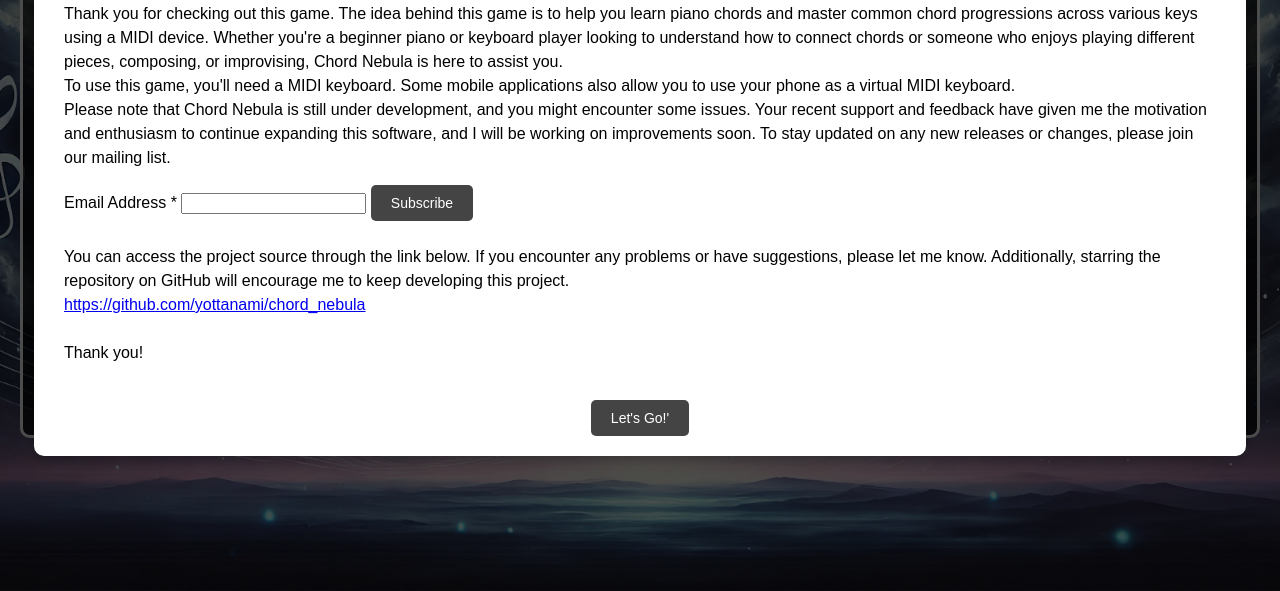
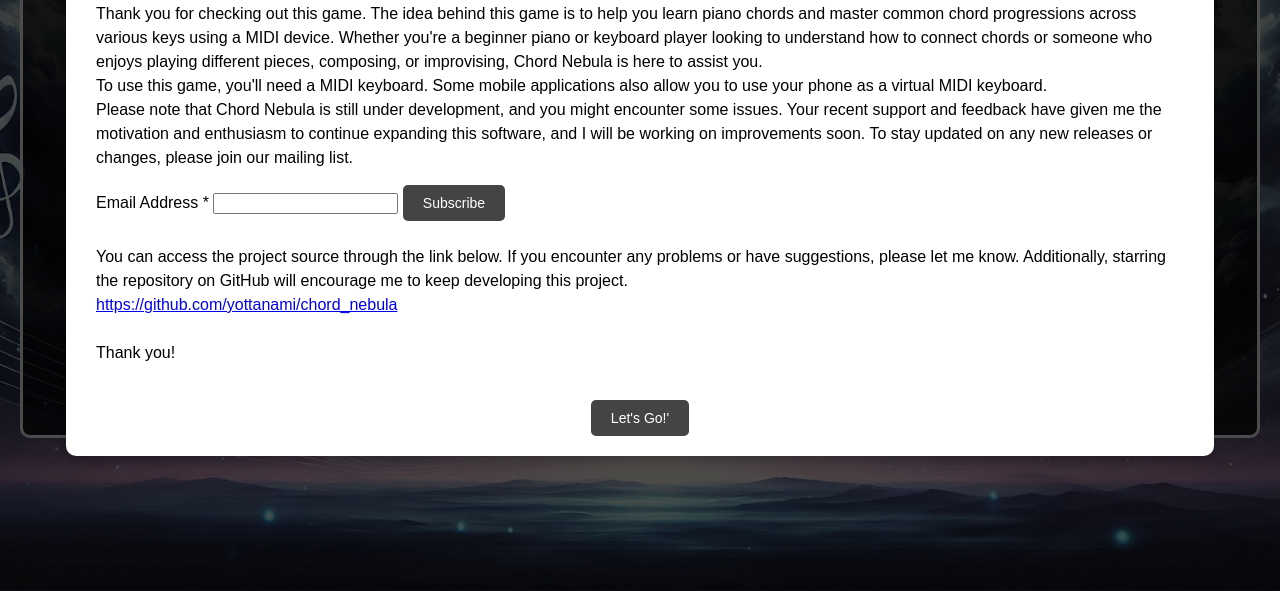
Before and after one commit to yottanami/chord_nebula, a plain HTML site: page index.html in a window 1280 px wide. Shown: the part 209-800 px from the top of the page. Drawn offline with Linux system fonts and the light colour scheme; a script that the page names is missing.

Commit message:
Improve spacing of popup

```diff
--- a/style.css
+++ b/style.css
@@ -146,7 +146,9 @@
   padding: 20px 30px;
   border-radius: 10px;
   text-align: center;
-  max-width: 90%;
+  max-width: 85%;
+  max-height: 85%;
+  overflow-y: auto;
   box-shadow: 0 4px 8px rgba(0, 0, 0, 0.2);
   font-family: 'arial', sans-serif;
   line-height: 1.5;
```
